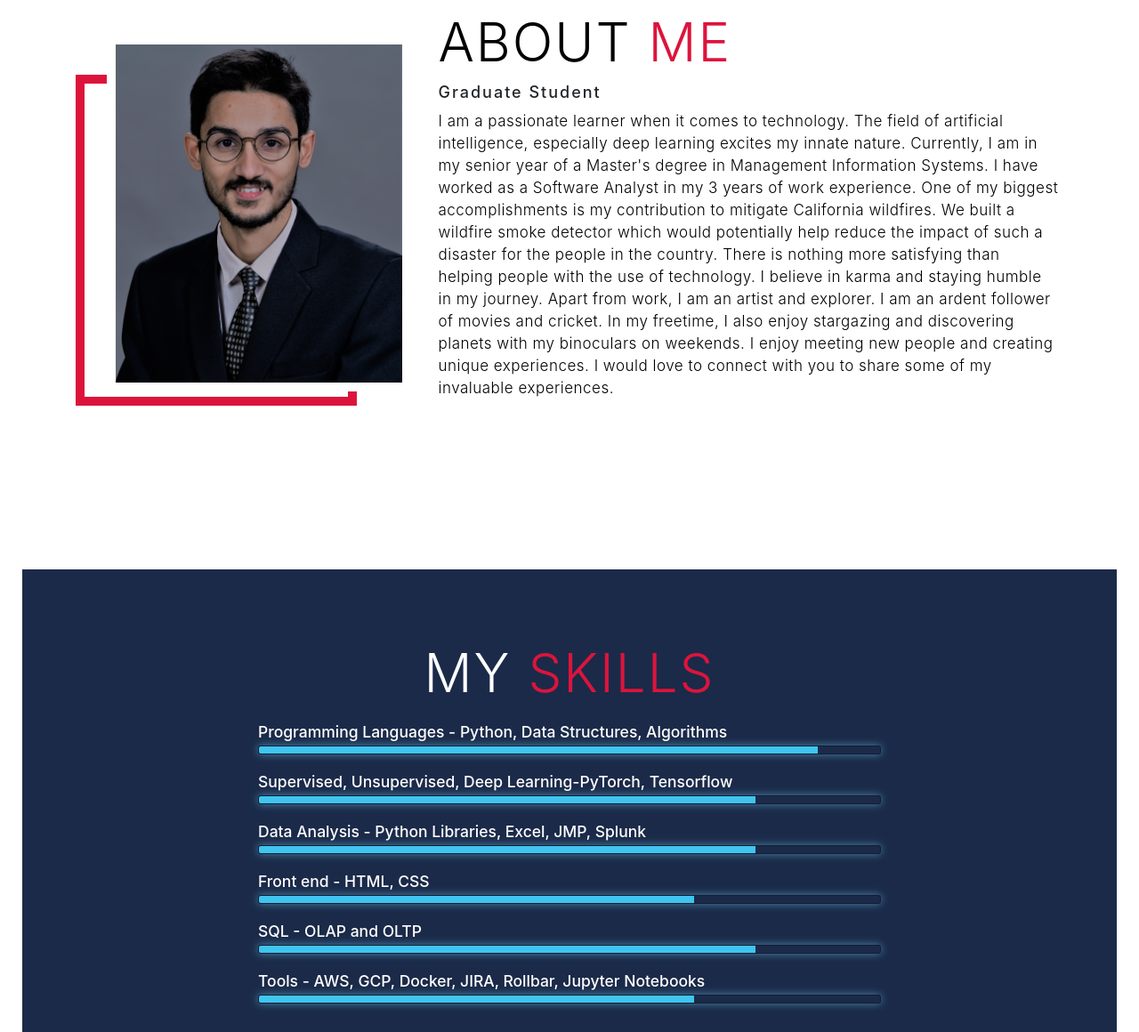
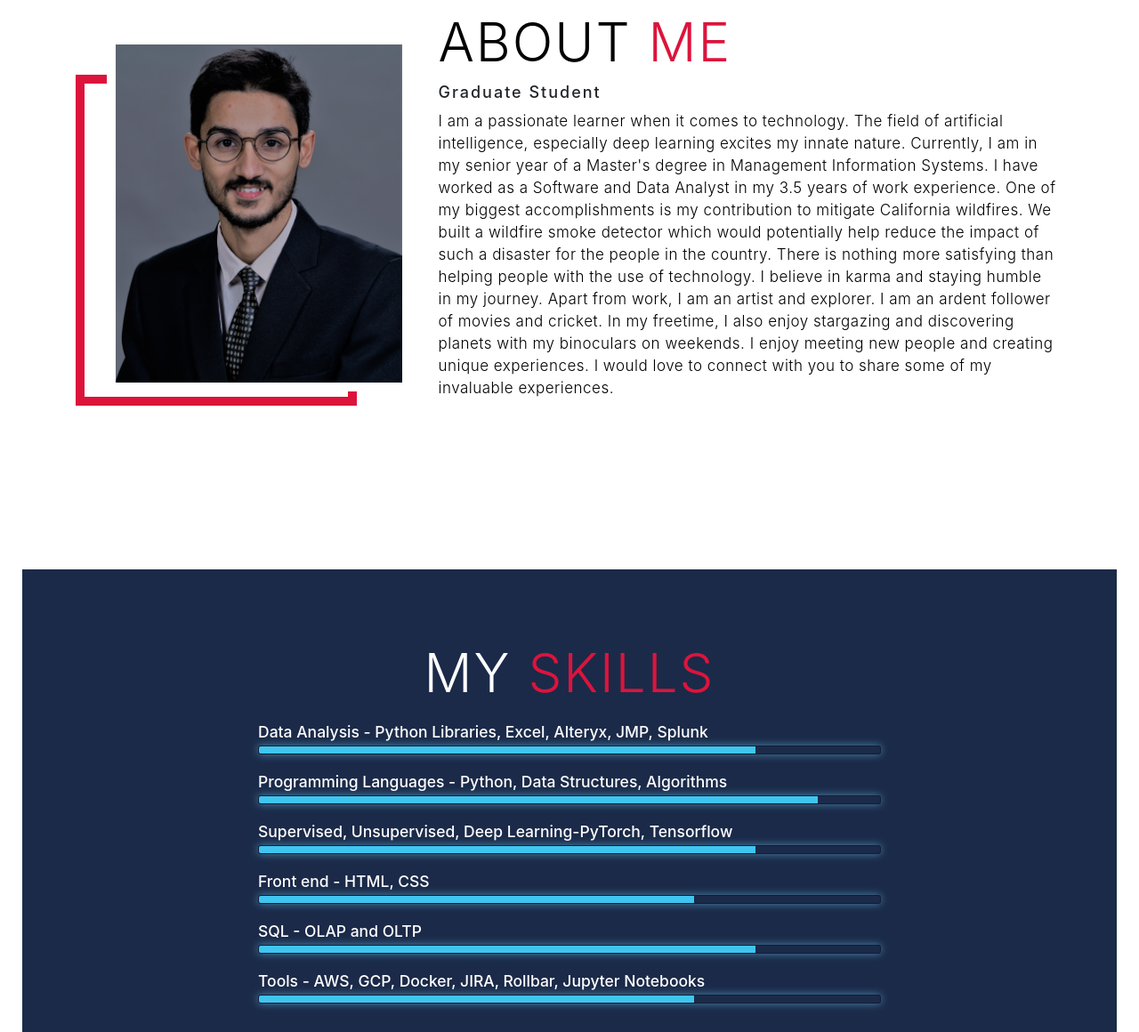
Before and after one commit to abg3/abg3.github.io, a plain HTML site: page index.html in a window 1280 px wide. Shown: the part 960-2120 px from the top of the page at 89% size. Drawn offline with nearby package versions, Linux system fonts and the light colour scheme.

Commit message:
Update index.html

```diff
--- a/index.html
+++ b/index.html
@@ -63,7 +63,7 @@
       <div class="col-right">
         <h1 class="section-title">About <span>me</span></h1>
         <h2>Graduate Student</h2>
-        <p>I am a passionate learner when it comes to technology. The field of artificial intelligence, especially deep learning excites my innate nature.  Currently, I am in my senior year of a Master's degree in Management Information Systems. I have worked as a Software Analyst in my 3 years of work experience. One of my biggest accomplishments is my contribution to mitigate California wildfires. We built a wildfire smoke detector which would potentially help reduce the impact of such a disaster for the people in the country. There is nothing more satisfying than helping people with the use of technology. I believe in karma and staying humble in my journey.
+        <p>I am a passionate learner when it comes to technology. The field of artificial intelligence, especially deep learning excites my innate nature.  Currently, I am in my senior year of a Master's degree in Management Information Systems. I have worked as a Software and Data Analyst in my 3.5 years of work experience. One of my biggest accomplishments is my contribution to mitigate California wildfires. We built a wildfire smoke detector which would potentially help reduce the impact of such a disaster for the people in the country. There is nothing more satisfying than helping people with the use of technology. I believe in karma and staying humble in my journey.
 Apart from work, I am an artist and explorer. I am an ardent follower of movies and cricket. In my freetime, I also enjoy stargazing and discovering planets with my binoculars on weekends. I enjoy meeting new people and creating unique experiences. I would love to connect with you to share some of my invaluable experiences.
 </p>
 
@@ -78,15 +78,15 @@ Apart from work, I am an artist and explorer. I am an ardent follower of movies
     <div class="skills">
           <h1 class="section-title" style="color:white;">My <span>Skills</span></h1>
           <li style="list-style:None;padding:0px">
+            <h3>Data Analysis - Python Libraries, Excel, Alteryx, JMP, Splunk</h3><span class="bar"><span class="csharp"></span></span>
+          </li>
+
+          <li style="list-style:None;padding:0px">
             <h3>Programming Languages - Python, Data Structures, Algorithms </h3><span class="bar"><span class="html"></span></span>
           </li>
 
           <li style="list-style:None;padding:0px">
             <h3>Supervised, Unsupervised, Deep Learning-PyTorch, Tensorflow</h3><span class="bar"><span class="deep"></span></span>
-          </li>
-
-          <li style="list-style:None;padding:0px">
-            <h3>Data Analysis - Python Libraries, Excel, JMP, Splunk</h3><span class="bar"><span class="csharp"></span></span>
           </li>
 
           <li style="list-style:None;padding:0px">
```
